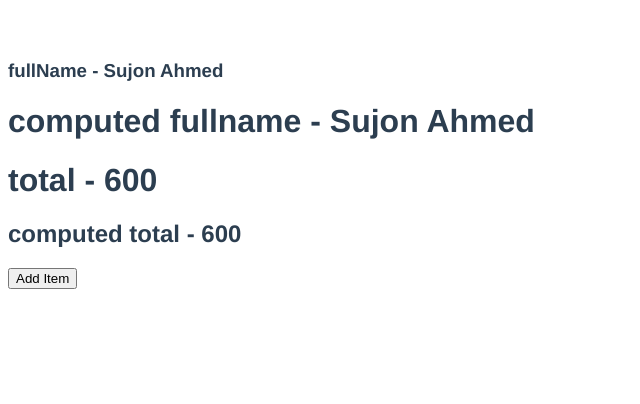
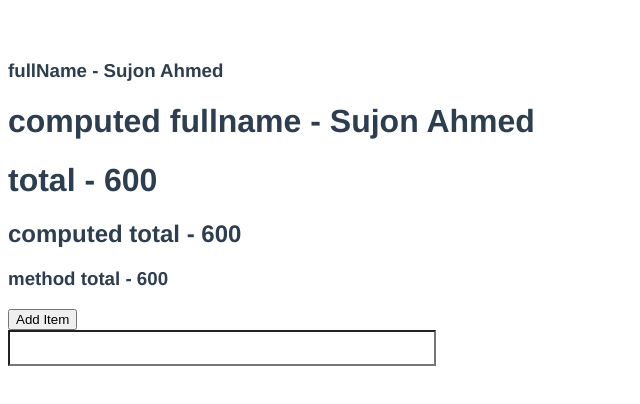
Before and after one commit to Sujon-Ahmed/vue.js-v3, a Vue app in the folder vue-basic/: page / in a window 1280 px wide. Shown: the top 404 px of the page, without its empty margins (0-640 px from the left). Built offline with nearby package versions, Linux system fonts and the light colour scheme.

Commit message:
Computed Properties vs Methods

```diff
--- a/vue-basic/src/App.vue
+++ b/vue-basic/src/App.vue
@@ -220,9 +220,12 @@
 
   <h1>total - {{ items.reduce((total, curr) => (total += curr.price), 0) }}</h1>
   <h2>computed total - {{ total }}</h2>
+  <h3>method total - {{ totalItemPrice() }}</h3>
   <button @click="items.push({ id: 4, title: 'Keyboard', price: 50 })">
     Add Item
   </button>
+
+  <input type="text" v-model="country">
 </template>
 
 <script>
@@ -317,6 +320,7 @@ export default {
           price: 300,
         },
       ],
+      country: ''
     };
   },
   methods: {
@@ -335,12 +339,17 @@ export default {
     formSubmit() {
       console.log("Form Values: ", this.formValues);
     },
+    totalItemPrice() {
+      console.log('method total');
+      return this.items.reduce((total, curr) => (total += curr.price), 0);
+    },
   },
   computed: {
     fullName() {
       return `${this.firstName} ${this.lastName}`;
     },
     total() {
+      console.log('computed total');
       return this.items.reduce((total, curr) => (total += curr.price), 0);
     },
   },
```
